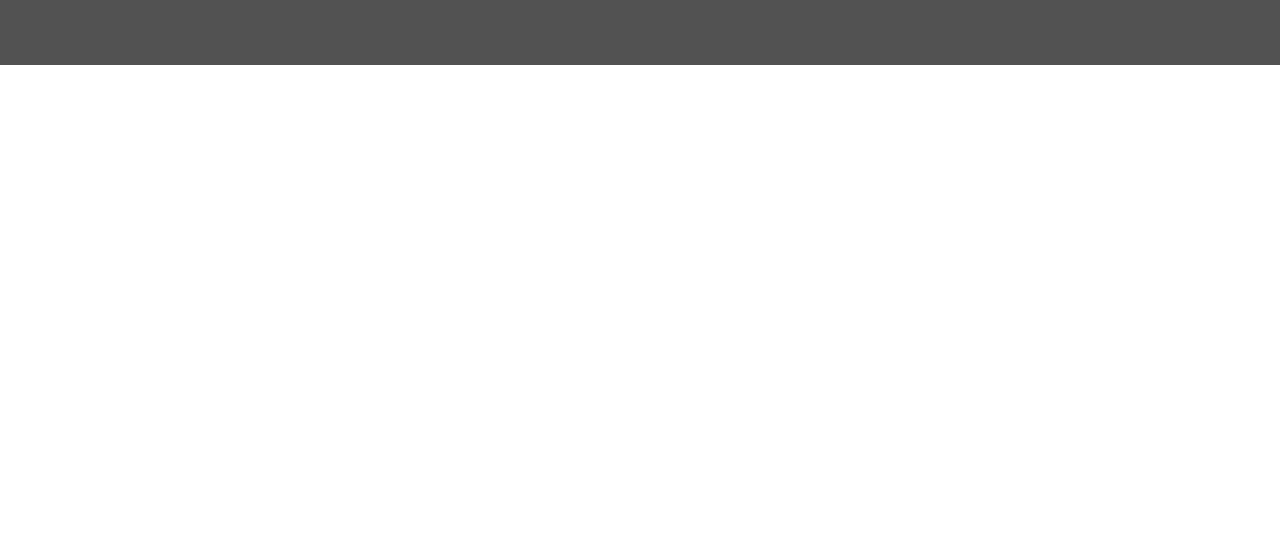
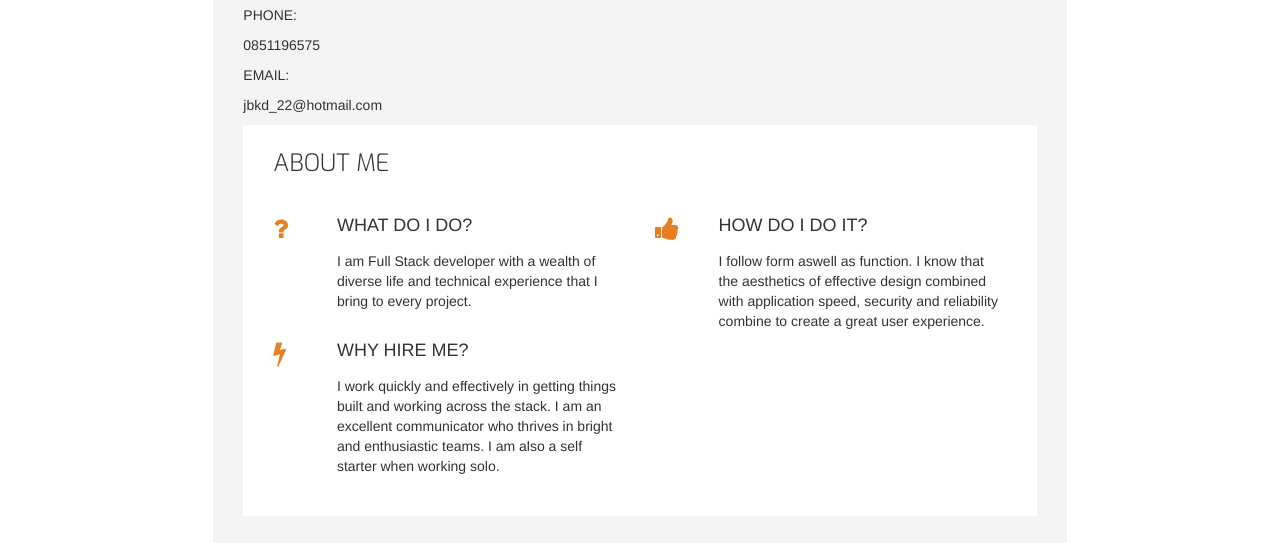
Before and after one commit to JennShiels/SampleResumeProject, a plain HTML site: page index.html in a window 1280 px wide. Shown: the part 563-1106 px from the top of the page. Before the commit the page ends 800 px from the top, so only its background shows below. Drawn offline with nearby package versions, Linux system fonts and the light colour scheme.

Commit message:
adding contact details

```diff
--- a/Assets/CSS/styles.css
+++ b/Assets/CSS/styles.css
@@ -75,7 +75,7 @@ set the general-sub to 'Exo' font imported earlier--*/
 ensure that the columns will remain equal height regardless of their content*/
 
 .row-table {
-	display:table-cell;
+	display:table;
 }
 
 /*style the font for the About me section*/
@@ -85,7 +85,6 @@ ensure that the columns will remain equal height regardless of their content*/
 	font-weight: 300;
 	margin-top: 25px;
 	margin-bottom: 40px;
-	margin-right:50px;
 }
 
 /*--------------------------------- Heading --- */
@@ -100,8 +99,8 @@ header {
 
 .list-inline>li {
 	display: inline-block;
-	padding-left: 5px;
-	padding-right: 5px;
+	padding-left:5px;
+	padding-right:5px;
 
 }
 
@@ -265,3 +264,21 @@ So the idea is we're going to use a border to create a perfect circle around the
 #footer-details{
 	margin:20px;
 }
+
+/*----------------------------------Three-Reasons*/
+
+.three-reasons-icon{
+	font-size:26px;
+	color:#e67e22;
+
+}
+
+.three-reasons-heading{
+	margin-bottom:15px;
+}
+
+/*-----------------------------------Personal info*/
+
+.bg-color-personal-info{
+	background-color:#f4f4f4;
+}
--- a/index.html
+++ b/index.html
@@ -42,10 +42,87 @@
 
 	<section class="container-fluid">
 		<div class="row row-table">
+			<div class="col-xs-12 col-sm-12 col-md-8 bg-color-personal-info section-column">
+				<div class="row">
+					<div class="col-md-12">
+						<h3 class="section-heading uppercase">Personal Info</h3>
+					</div>
+				</div>
+				<div class="personal-info-item">
+					<div class="key">
+						<p class="uppercase">Name:</p>
+					</div>
+					<div class="value">
+						<p>Jennifer Shiels</p>
+					</div>
+					<div class="personal-info-item">
+					<div class="key">
+						<p class="uppercase">Address:</p>
+					</div>
+					<div class="value">
+						<p>Croi an Bhaile, Carrabane. Athenry</p>
+					</div>
+					<div class="personal-info-item">
+					<div class="key">
+						<p class="uppercase">Phone:</p>
+					</div>
+					<div class="value">
+						<p>0851196575</p>
+					</div>
+					<div class="personal-info-item">
+					<div class="key">
+						<p class="uppercase">Email:</p>
+					</div>
+					<div class="value">
+						<p>jbkd_22@hotmail.com</p>
+					</div>
+				</div>
+
+			</div>
 			<div class="col-sx-12 col-sm-12 col-md-8 bg-color-three-reasons section-column">
-				<div class- "row">
+				<div class="row">
 					<div class="col-md-12">
 						<h3 class=" section-heading uppercase">About Me</h3>
+					</div>
+				</div>
+				<div class="row">
+					<div class="col-xs-10 col-xs-offset-1 col-sm-offset-0 col-sm-4 col-md-6">
+						<div class="row">
+							<div class="col-xs-2 col-sm-2 col-md-2">
+								<li class="three-reasons-icon fa fa-question" aria-hidden="true"></li>
+							</div>
+							<div class="col-xs-10 col-sm-10">
+								<h4 class ="three-reasons-heading uppercase">What do I do?</h4>
+								<p> I am Full Stack developer with a wealth of diverse
+								life and technical experience that I bring to every project.</p>
+							</div>
+						</div>
+					</div>
+					<div class="col-xs-10 col-xs-offset-1 col-sm-offset-0 col-sm-4 col-md-6">
+						<div class="row">
+							<div class="col-xs-2 col-sm-2 col-md-2">
+								<li class="three-reasons-icon fa fa-thumbs-up" aria-hidden="true"></li>
+							</div>
+							<div class="col-xs-10 col-sm-10">
+								<h4 class ="three-reasons-heading uppercase">How do I do it?</h4>
+								<p> I follow form aswell as function. I know that the aesthetics of
+								effective design combined with application speed, security and reliability
+								combine to create a great user experience.</p>
+							</div>
+						</div>
+					</div>
+					<div class="col-xs-10 col-xs-offset-1 col-sm-offset-0 col-sm-4 col-md-6">
+						<div class="row">
+							<div class="col-xs-2 col-sm-2 col-md-2">
+								<li class="three-reasons-icon fa fa-bolt" aria-hidden="true"></li>
+							</div>
+							<div class="col-xs-10 col-sm-10">
+								<h4 class ="three-reasons-heading uppercase">Why hire me?</h4>
+								<p> I work quickly and effectively in getting things built and working across the stack.
+								I am an excellent communicator who thrives in bright and enthusiastic teams. I am also a self starter
+								when working solo.</p>
+							</div>
+						</div>
 					</div>
 				</div>
 			</div>
```
